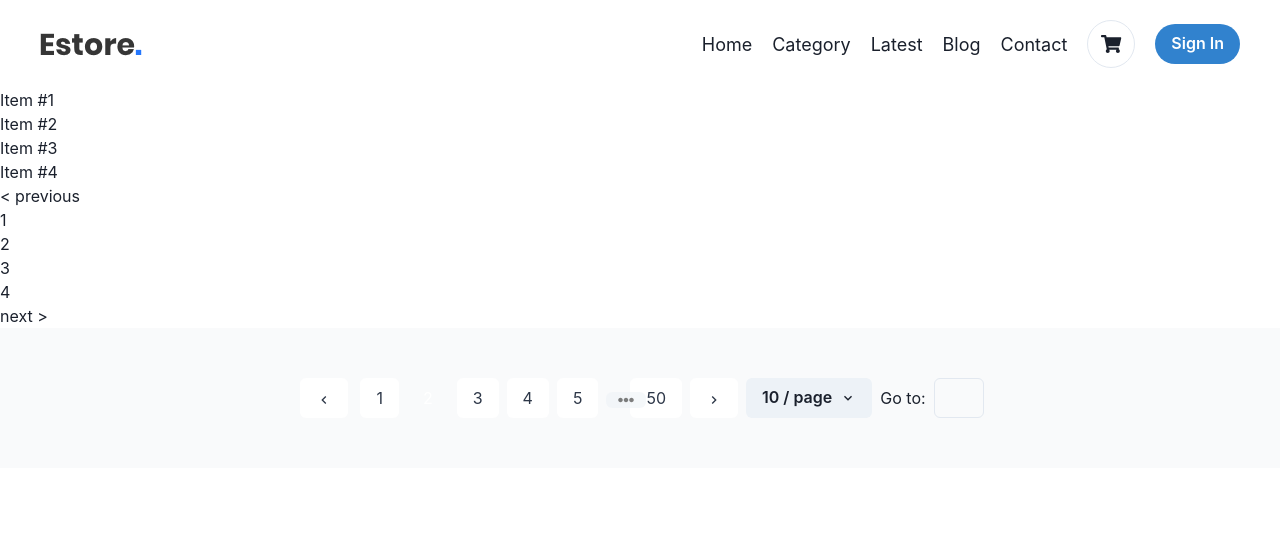
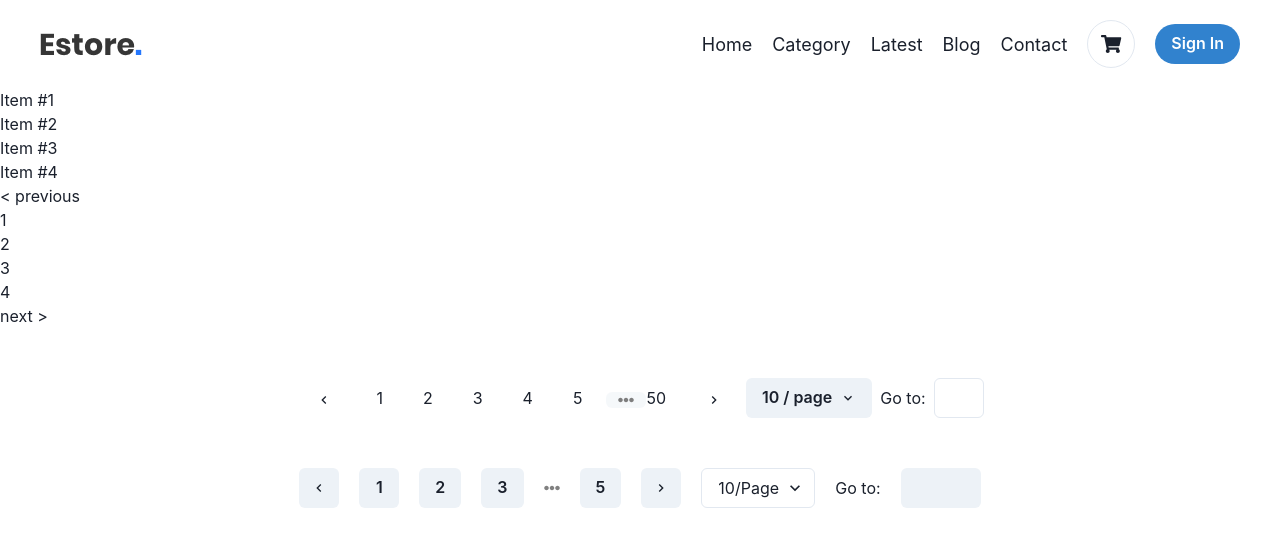
Before and after one commit to tannguyencse19/e-commerce, a React (Create React App) app: page /pagination in a window 1280 px wide. Shown: the top 546 px of the page. Built offline with nearby package versions, Linux system fonts and the light colour scheme.

Commit message:
my pagination

```diff
--- a/src/App.js
+++ b/src/App.js
@@ -10,6 +10,7 @@ import {
 import Category from './views/Category/Category';
 import Pagination from './utils/Pagination';
 import PaginationChoc from './utils/PaginationChoc';
+import MyPagination from './utils/MyPagination';
 
 function App() {
   // 2. Use at the root of your app
@@ -21,6 +22,7 @@ function App() {
           <Route path="/pagination">
             <Pagination itemsPerPage={4} />
             <PaginationChoc></PaginationChoc>
+            <MyPagination></MyPagination>
           </Route>
           <Route path="/category">
             <Category />
--- /dev/null
+++ b/src/utils/MyPagination.jsx
@@ -0,0 +1,40 @@
+import { Grid, GridItem } from "@chakra-ui/layout";
+import {
+  Button,
+  IconButton,
+  Select,
+  NumberInput,
+  NumberInputField,
+  Text,
+} from "@chakra-ui/react";
+import { ChevronLeftIcon, ChevronRightIcon } from "@chakra-ui/icons";
+import { faEllipsisH } from "@fortawesome/free-solid-svg-icons";
+import { FontAwesomeIcon } from "@fortawesome/react-fontawesome";
+
+const numOfPages = [1, 2, 3, 4, 5];
+
+const MyPagination = () => {
+  return (
+    <Grid autoFlow="column" justifyContent="center" gap="5" alignItems="center">
+      <IconButton icon={<ChevronLeftIcon />} />
+      {numOfPages.map(
+        (pageIdx, arrIdx) =>
+          arrIdx < 3 && <Button key={pageIdx}>{pageIdx}</Button>
+      )}
+      <FontAwesomeIcon icon={faEllipsisH} color="gray" />
+      <Button>{numOfPages[numOfPages.length - 1]}</Button>
+      <IconButton icon={<ChevronRightIcon />} />
+      <Select placeholder="10/Page">
+        {[5, 10, 15, 20].map((el) => (
+          <option value={el}>{el}/Page</option>
+        ))}
+      </Select>
+      <Text>Go to:</Text>
+      <NumberInput max={numOfPages[numOfPages.length - 1]} min={0} maxW="20" variant="filled">
+        <NumberInputField />
+      </NumberInput>
+    </Grid>
+  );
+};
+
+export default MyPagination;
--- a/src/utils/Pagination.jsx
+++ b/src/utils/Pagination.jsx
@@ -1,3 +1,4 @@
+
 import React, { useEffect, useState } from 'react';
 import ReactPaginate from 'react-paginate';
 
--- a/src/utils/PaginationChoc.jsx
+++ b/src/utils/PaginationChoc.jsx
@@ -25,10 +25,11 @@ import {
 import { FontAwesomeIcon } from "@fortawesome/react-fontawesome";
 import { faEllipsisH } from "@fortawesome/free-solid-svg-icons";
 
+
 const PaginationChoc = () => {
   return (
     <Flex
-      bg={useColorModeValue("#F9FAFB", "gray.600")}
+      // bg={useColorModeValue("#F9FAFB", "gray.600")}
       p={50}
       w="full"
       alignItems="center"
@@ -38,21 +39,17 @@ const PaginationChoc = () => {
         <PagButton>
           <Icon
             as={ChevronLeftIcon}
-            color={useColorModeValue("gray.700", "gray.200")}
+            // color={useColorModeValue("gray.700", "gray.200")}
             boxSize={4}
           />
         </PagButton>
-        <PagButton>1</PagButton>
-        <PagButton active>2</PagButton>
-        <PagButton>3</PagButton>
-        <PagButton>4</PagButton>
-        <PagButton>5</PagButton>
+        {[1,2,3,4,5].map(pageIdx => <PagButton>{pageIdx}</PagButton>)}
         <MButton right />
         <PagButton>50</PagButton>
         <PagButton>
           <Icon
             as={ChevronRightIcon}
-            color={useColorModeValue("gray.700", "gray.200")}
+            // color={useColorModeValue("gray.700", "gray.200")}
             boxSize={4}
           />
         </PagButton>
@@ -78,8 +75,9 @@ const PaginationChoc = () => {
 
 const PagButton = (props) => {
   const activeStyle = {
-    bg: useColorModeValue("brand.600", "brand.500"),
-    color: useColorModeValue("white", "gray.200"),
+    // bg: useColorModeValue("brand.600", "brand.500"),
+    // color: useColorModeValue("white", "gray.200"),
+    bg: "yellow",
   };
   return (
     <chakra.button
@@ -87,12 +85,13 @@ const PagButton = (props) => {
       px={4}
       py={2}
       rounded="md"
-      bg={useColorModeValue("white", "gray.800")}
-      color={useColorModeValue("gray.700", "gray.200")}
+      // bg={useColorModeValue("white", "gray.800")}
+      // color={useColorModeValue("gray.700", "gray.200")}
       opacity={props.disabled && 0.6}
       _hover={!props.disabled && activeStyle}
       cursor={props.disabled && "not-allowed"}
       {...(props.active && activeStyle)}
+      onClick={(e) => console.log(e)}
     >
       {props.children}
     </chakra.button>
@@ -106,7 +105,7 @@ const MButton = (props) => {
     <chakra.a
       w={4}
       py={2}
-      color={useColorModeValue("gray.700", "gray.200")}
+      // color={useColorModeValue("gray.700", "gray.200")}
       onMouseOver={() => setHovered(true)}
       onMouseOut={() => setHovered(false)}
       cursor="pointer"
```
